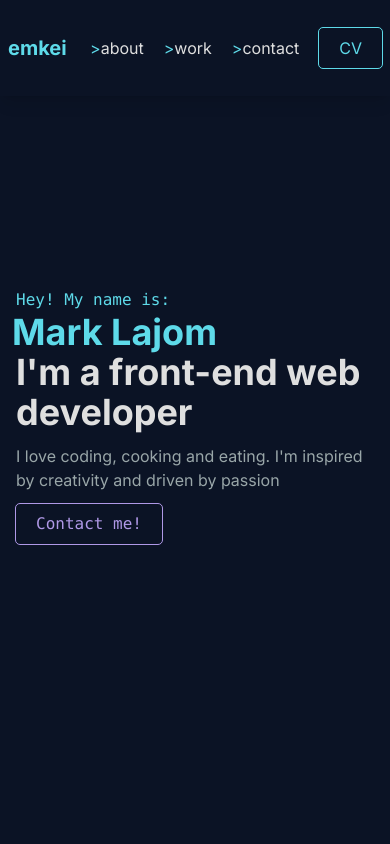
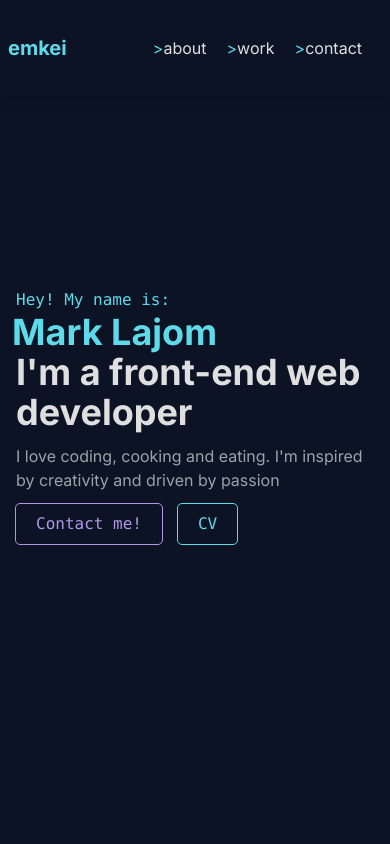
Before and after one commit to emkeiboii/Mark-Lajom-2, a React (Vite) app in the folder portfolio/: page / in a window 390 px wide. Shown: the top 844 px of the page. Built offline with nearby package versions, Linux system fonts and the light colour scheme.

Commit message:
Fixed navbar curriculum button

```diff
--- a/portfolio/src/components/Hero.tsx
+++ b/portfolio/src/components/Hero.tsx
@@ -18,8 +18,11 @@ const Hero = () => {
           I love coding, cooking and eating. I'm inspired by creativity and
           driven by passion
         </p>
-        <button className="font-mono outline  outline-1 rounded text-lavender py-2 px-5 hover:bg-lavender hover:bg-opacity-20 duration-200 ease-out my-3">
+        <button className="font-mono outline  outline-1 rounded text-lavender py-2 px-5 hover:bg-lavender hover:bg-opacity-20 duration-200 ease-out my-3 mr-4">
           Contact me!
+        </button>
+        <button className="font-mono outline  outline-1 rounded text-blue py-2 px-5 hover:bg-blue hover:bg-opacity-20 duration-200 ease-out my-3 mr-4 md:hidden lg:hidden">
+          CV
         </button>
       </div>
     </div>
--- a/portfolio/src/components/Navbar.tsx
+++ b/portfolio/src/components/Navbar.tsx
@@ -59,7 +59,7 @@ const Navbar = () => {
           </Link>
         </li>
         <li>
-          <button className="outline outline-1 rounded text-blue py-2 px-5 hover:bg-blue hover:bg-opacity-20 duration-200 ease-out">
+          <button className="outline outline-1 rounded text-blue py-2 px-5 hover:bg-blue hover:bg-opacity-20 duration-200 ease-out font-mono hidden md:block lg:block">
             CV
           </button>
         </li>
```
